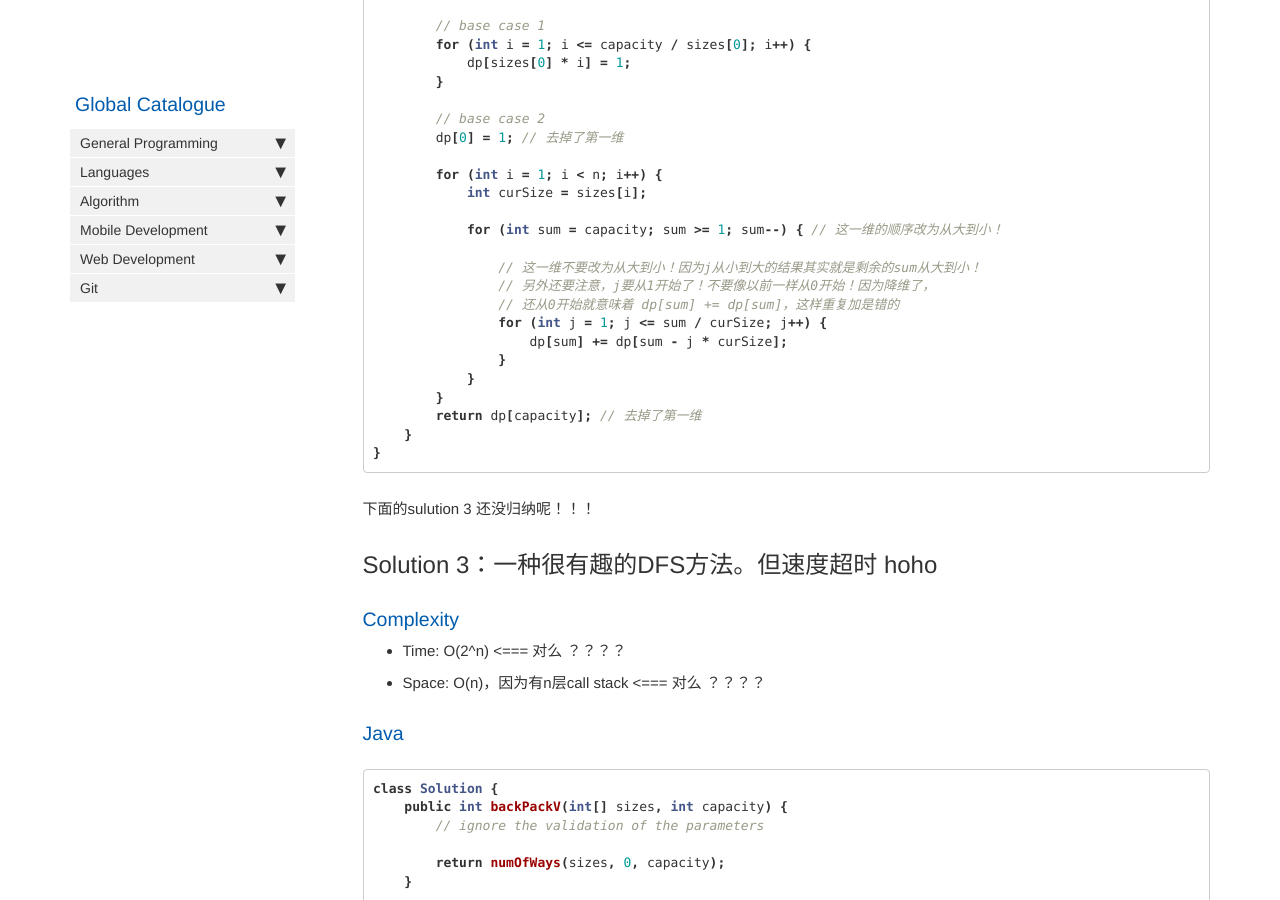
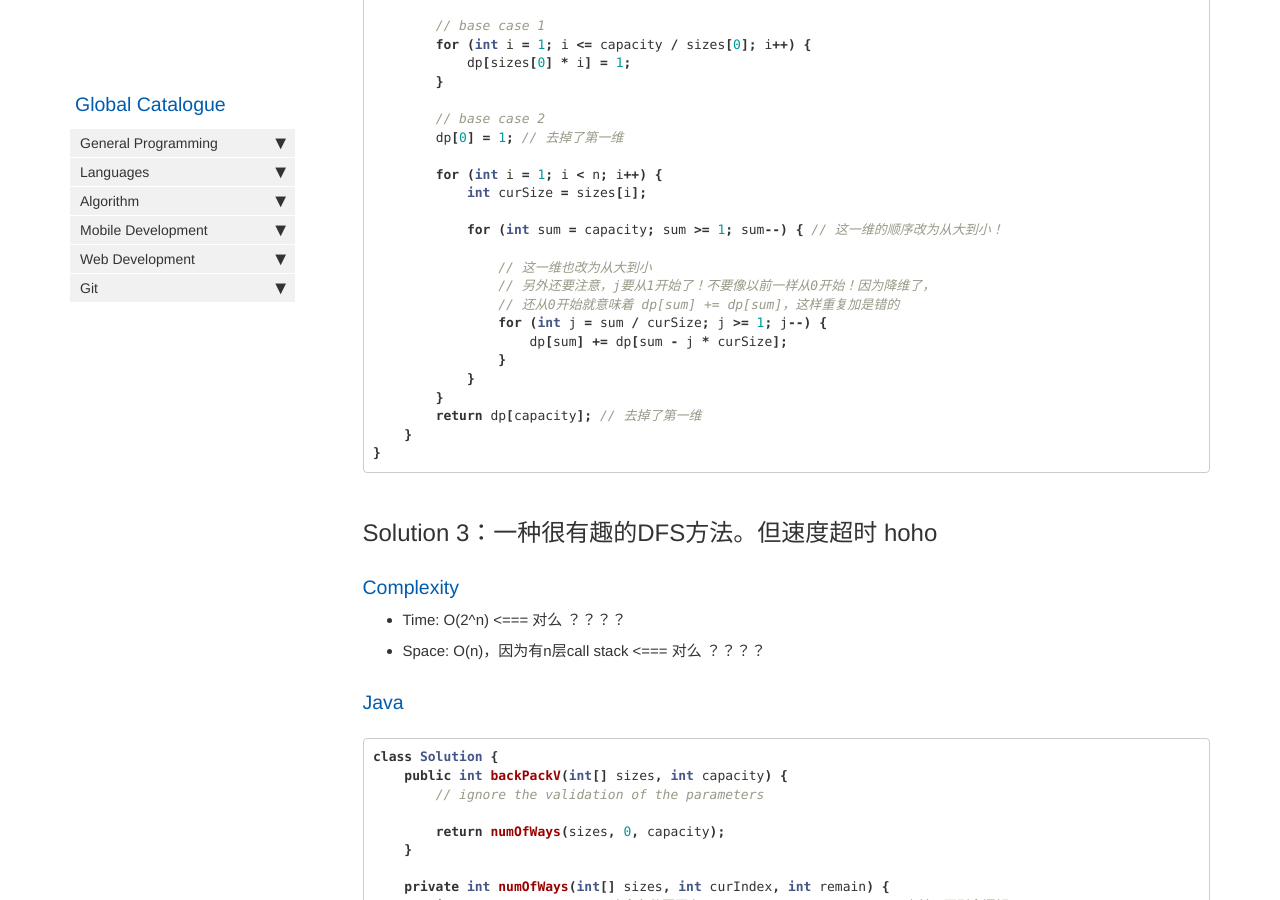
Before and after one commit to HungryOrc/hungryorc.github.io, a Jekyll site: the page built from pages/algorithm/algorithm_backpack_unlimited_1Attr_exactFill_returnNumOfSolutions.md, in a window 1280 px wide and 900 px high, scrolled down 6111 px. Built offline with Jekyll 4.4.1, drawn with Linux system fonts in a browser that asks for light colours; nearby versions of some CDN libraries; comment, search, counter and statistics services are not loaded.

Commit message:
Update algorithm_backpack_unlimited_1Attr_exactFill_returnNumOfSolutions.md

````diff
--- a/pages/algorithm/algorithm_backpack_unlimited_1Attr_exactFill_returnNumOfSolutions.md
+++ b/pages/algorithm/algorithm_backpack_unlimited_1Attr_exactFill_returnNumOfSolutions.md
@@ -277,10 +277,10 @@ public class Solution {
 
             for (int sum = capacity; sum >= 1; sum--) { // 这一维的顺序改为从大到小！
 
-                // 这一维不要改为从大到小！因为j从小到大的结果其实就是剩余的sum从大到小！
+                // 这一维也改为从大到小
                 // 另外还要注意，j要从1开始了！不要像以前一样从0开始！因为降维了，
                 // 还从0开始就意味着 dp[sum] += dp[sum]，这样重复加是错的
-                for (int j = 1; j <= sum / curSize; j++) {
+                for (int j = sum / curSize; j >= 1; j--) {
                     dp[sum] += dp[sum - j * curSize];
                 }
             }
@@ -289,12 +289,6 @@ public class Solution {
     }
 }
 ```
-
-
-
-下面的sulution 3 还没归纳呢！！！
-
-
 
 ## Solution 3：一种很有趣的DFS方法。但速度超时 hoho
 
````
